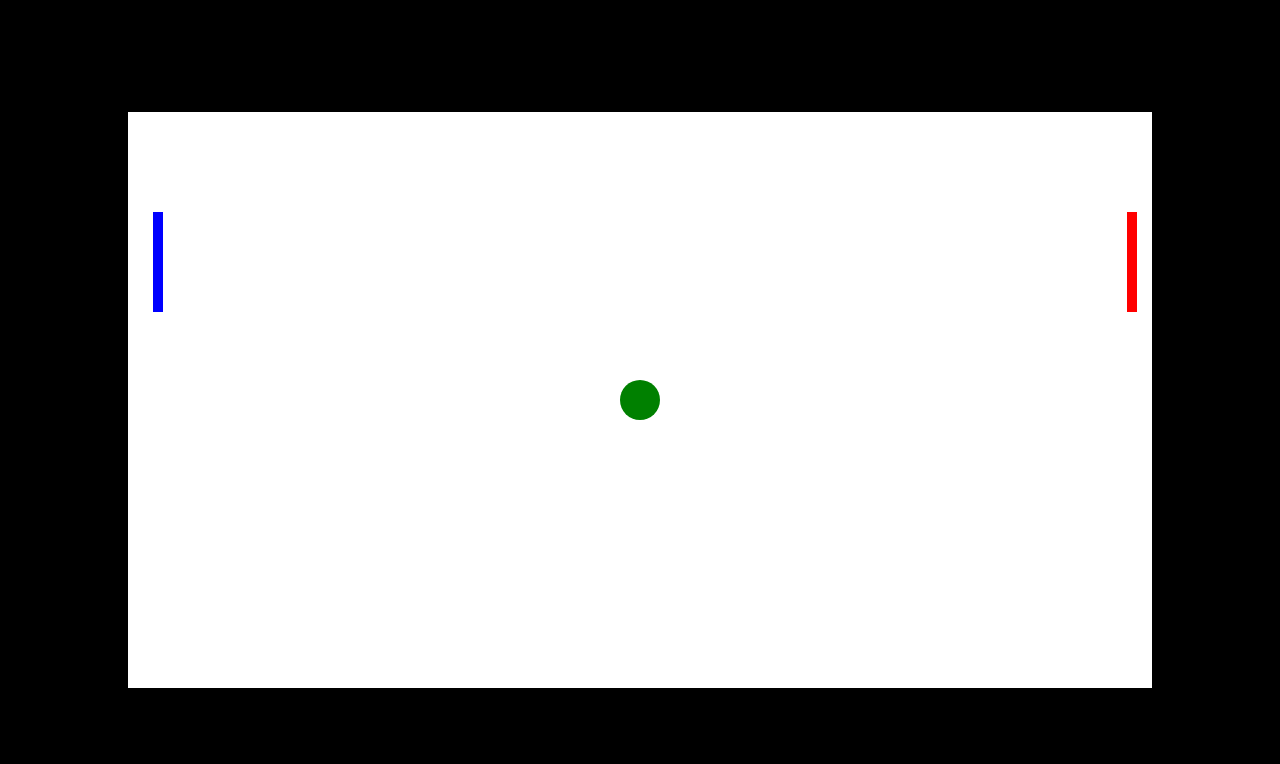
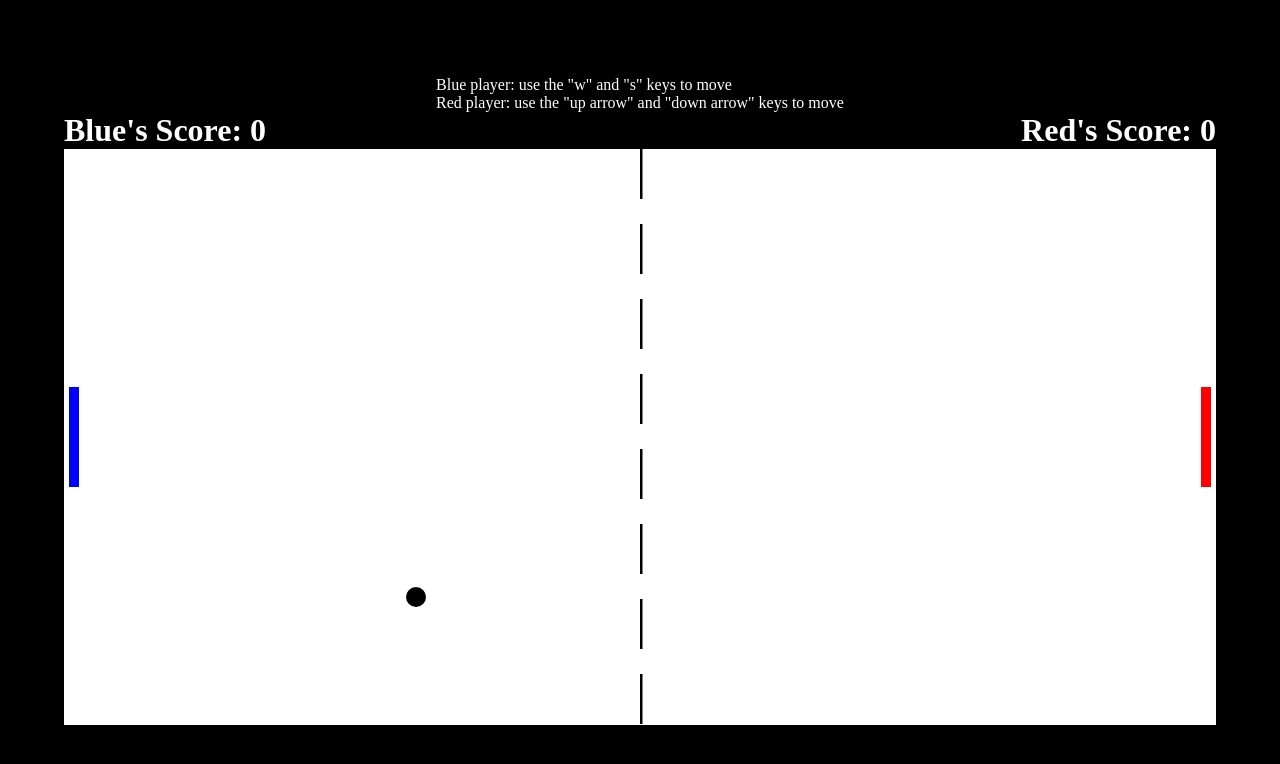
Before and after one commit to DocMDC/qbank, a plain HTML site: page 16_Pong/index.html in a window 1280 px wide. Drawn offline with Linux system fonts and the light colour scheme.

Commit message:
pong completed

```diff
--- a/16_Pong/index.html
+++ b/16_Pong/index.html
@@ -9,6 +9,14 @@
     <script src="script.js" defer></script>
 </head>
 <body>
+    <div class="instructions">
+        <p>Blue player: use the "w" and "s" keys to move</p>
+        <p>Red player: use the "up arrow" and "down arrow" keys to move</p>
+    </div>
+    <div class="player-score">
+        <h1>Blue's Score: <span id="player-one-score">0</span></h1>
+        <h1>Red's Score: <span id="player-two-score">0</span></h1>
+    </div>
     <canvas></canvas>
 </body>
 </html>
--- a/16_Pong/script.js
+++ b/16_Pong/script.js
@@ -1,9 +1,9 @@
 const canvas = document.querySelector('canvas');
-canvas.width = 64 * 16 //1024;
-canvas.height = 64 * 9 //576;
-
+canvas.width = 64 * 18
+canvas.height = 64 * 9
+const playerOneScore = document.querySelector('#player-one-score')
+const playerTwoScore = document.querySelector('#player-two-score')
 const ctx = canvas.getContext('2d');
-
 class Player {
     constructor(x, y, color, width, height, velocity) {
         this.x = x;
@@ -23,37 +23,25 @@ class Player {
 
     update() {
         this.draw();
-        this.y += this.velocity.y
+        if (this.y + this.velocity.y >= 0 && this.y + this.height + this.velocity.y <= canvas.height) {
+            this.y += this.velocity.y
+        }
     }
 }
-
-class Enemy {
-    constructor(x, y, color, width, height, velocity) {
-        this.x = x;
-        this.y = y;
-        this.color = color;
-        this.width = width;
-        this.height = height;
-        this.velocity = velocity
-    }
-
-    draw() {
-        ctx.fillStyle = this.color;
-        ctx.fillRect(this.x, this.y, this.width, this.height)
-    }
-
-    update() {
-        this.draw();
-    }
-}
-
 class Ball {
     constructor(x, y, color, radius, velocity) {
         this.x = x;
         this.y = y;
         this.color = color;
         this.radius = radius;
-        this.velocity = velocity
+        const direction = {
+            x: Math.random() - 0.5 >= 0 ? -1 : 1,
+            y: Math.random() - 0.5 >= 0 ? -1 : 1,
+        }
+        this.velocity = {
+            x: direction.x * 8,
+            y: direction.y * 8
+        }
     }
 
     draw() {
@@ -65,77 +53,123 @@ class Ball {
 
     update() {
         this.draw();
+
+        if (this.y + this.radius >= canvas.height || this.y - this.radius <=0) {
+            this.velocity.y = -this.velocity.y
+        }
+
+        this.x += this.velocity.x
+        this.y += this.velocity.y
+    }
+}
+class Net {
+    constructor (y) {
+        this.y = y
+    }
+
+    draw() {
+        ctx.fillStyle = 'black'
+        ctx.fillRect(canvas.width / 2, this.y, 2.5, 50)
+    }
+
+    update() {
+        this.draw()
     }
 }
 
-const player = new Player(25, 100, 'blue', 10, 100, 0)
-const enemy = new Enemy(canvas.width - 25, 100, 'red', 10, 100, 0)
-const ball = new Ball(canvas.width / 2, canvas.height / 2, 'green', 20, 0)
+let playerOne = new Player(5, canvas.height / 2 - 50, 'blue', 10, 100, 0)
+let playerTwo = new Player(canvas.width - 15, canvas.height / 2 - 50, 'red', 10, 100, 0)
+let ball = new Ball(canvas.width / 2, canvas.height / 2, 'black', 10, 0)
+let net1 = new Net(0)
+let net2 = new Net(75)
+let net3 = new Net(75 * 2)
+let net4 = new Net(75 * 3)
+let net5 = new Net(75 * 4)
+let net6 = new Net(75 * 5)
+let net7 = new Net(75 * 6)
+let net8 = new Net(75 * 7)
 
-const keys = {
-    w: {
-        pressed: false
-    },
-    s: {
-        pressed: false
-    }
+let scoreOne = 0
+let scoreTwo = 0
+
+function gameOver() {
+    ball = new Ball(canvas.width / 2, canvas.height / 2, 'black', 10, 0)
+}
+
+function playerOneHasScored() {
+    scoreOne += 1
+    playerOneScore.innerHTML = scoreOne
+}
+
+function playerTwoHasScored() {
+    scoreTwo += 1
+    playerTwoScore.innerHTML = scoreTwo
 }
 
 function animate() {
     requestAnimationFrame(animate)
     ctx.fillStyle = 'white'
-    ctx.fillRect(0, 0, canvas.width, canvas.height);
-    player.update()
-    enemy.update()
+    ctx.fillRect(0, 0, canvas.width, canvas.height)
+    playerOne.update()
+    playerTwo.update()
     ball.update()
+    net1.update()
+    net2.update()
+    net3.update()
+    net4.update()
+    net5.update()
+    net6.update()
+    net7.update()
+    net8.update()
 
+    //collision detection between ball and players
+    if (ball.y - ball.radius + ball.velocity.y <= playerOne.y + playerOne.height && ball.y + ball.radius + ball.velocity.y >= playerOne.y && ball.x - ball.radius + ball.velocity.x <= playerOne.x + playerOne.width || ball.y - ball.radius + ball.velocity.y <= playerTwo.y + playerTwo.height && ball.y + ball.radius + ball.velocity.y >= playerTwo.y && ball.x + ball.radius + ball.velocity.x >= playerTwo.x) {
+        ball.velocity.x = -ball.velocity.x
+    }
 
-    player.velocity.y = 0
-    if (keys.w.pressed && player.y + player.velocity.y >= 0) player.velocity.y = -7
-    else if (keys.s.pressed && player.y + player.height + player.velocity.y <= canvas.height) player.velocity.y = 7
-
+    if (ball.x + ball.radius >= canvas.width) {
+        playerOneHasScored()
+        gameOver()
+    } else if (ball.x - ball.radius <= 0) {
+        playerTwoHasScored()
+        gameOver()
+    }
 }
 
 animate()
 
-/*
-addEventListener('keyup', (e) => {
-    switch (e.key) {
-        case 'w': player.velocity.y = 0
-        break;
-        case 's': player.velocity.y = 0
-        break;
-    }
-})
-
-addEventListener('keydown', (e) => {
-    if (e.key == 'w' && player.y + player.velocity.y >= 0) {
-        player.velocity.y = -7
-    } else if (e.key == 's' && player.y + player.height + player.velocity.y <= canvas.height) {
-        player.velocity.y = 7
-    } else {
-        player.velocity.y = 0
-    }
-}) */
-
-window.addEventListener('keydown', (event) => {
+addEventListener('keydown', (event) => {
+    console.log(event.key)
     switch (event.key) {
         case 'w':
-            keys.w.pressed = true
+            playerOne.velocity.y = -7
             break
         case 's':
-            keys.s.pressed = true
+            playerOne.velocity.y = 7
+            break
+        case 'ArrowUp':
+            playerTwo.velocity.y = -7
+            break
+        case 'ArrowDown':
+            playerTwo.velocity.y = 7
             break
     }
 })
 
-window.addEventListener('keyup', (event) => {
+addEventListener('keyup', (event) => {
+    console.log(event.key)
     switch (event.key) {
         case 'w':
-            keys.w.pressed = false
+            playerOne.velocity.y = 0
             break
         case 's':
-            keys.s.pressed = false
+            playerOne.velocity.y = 0
+            break
+        case 'ArrowUp':
+            playerTwo.velocity.y = 0
+            break
+        case 'ArrowDown':
+            playerTwo.velocity.y = 0
             break
     }
 })
--- a/16_Pong/styles.css
+++ b/16_Pong/styles.css
@@ -5,7 +5,19 @@
 body {
     display: flex;
     justify-content: center;
+    flex-direction: column;
     align-items: center;
     background-color: black;
     height: 100vh;
 }
+
+.player-score {
+    color: white;
+    display: flex;
+    justify-content: space-between;
+    width: 1152px;
+}
+
+.instructions {
+    color: white;
+}
```
